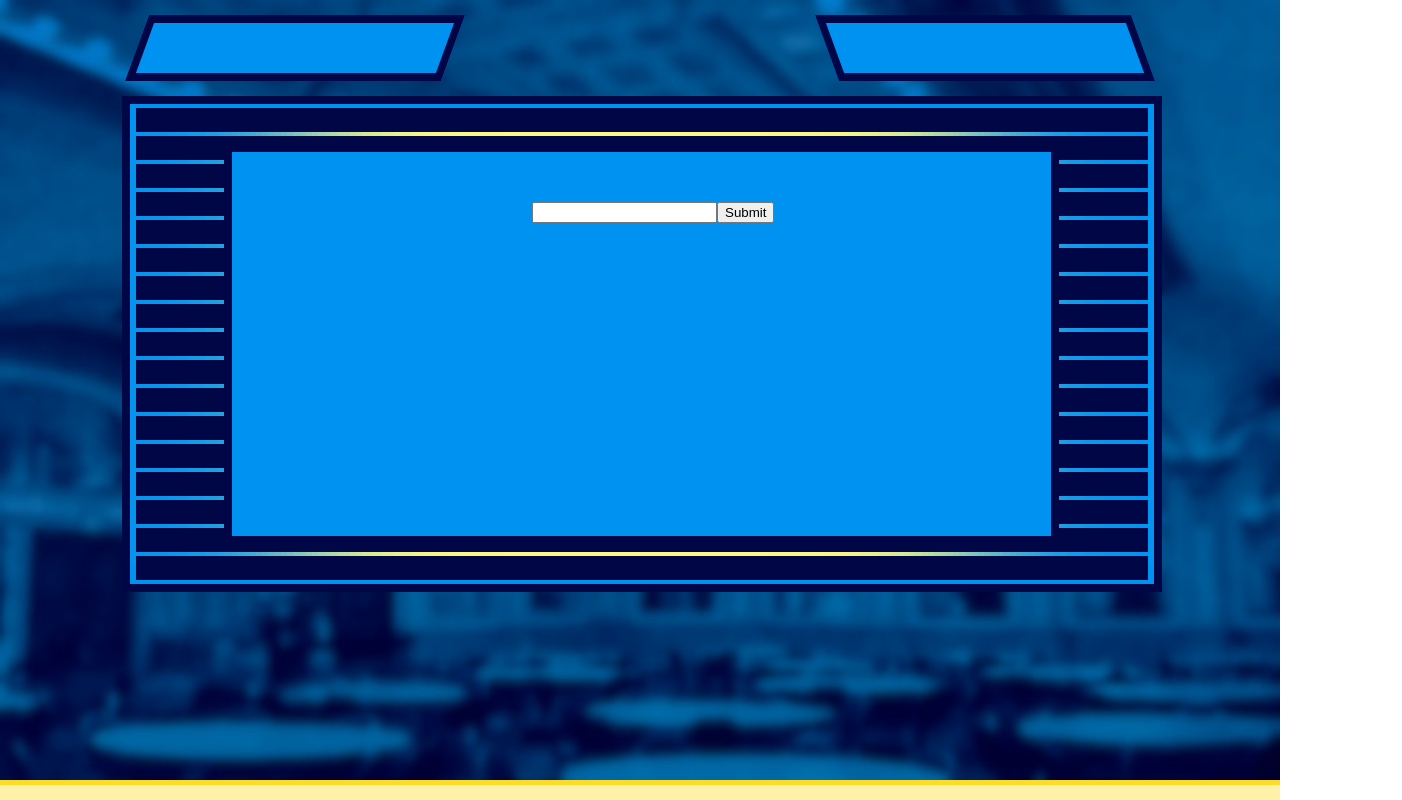
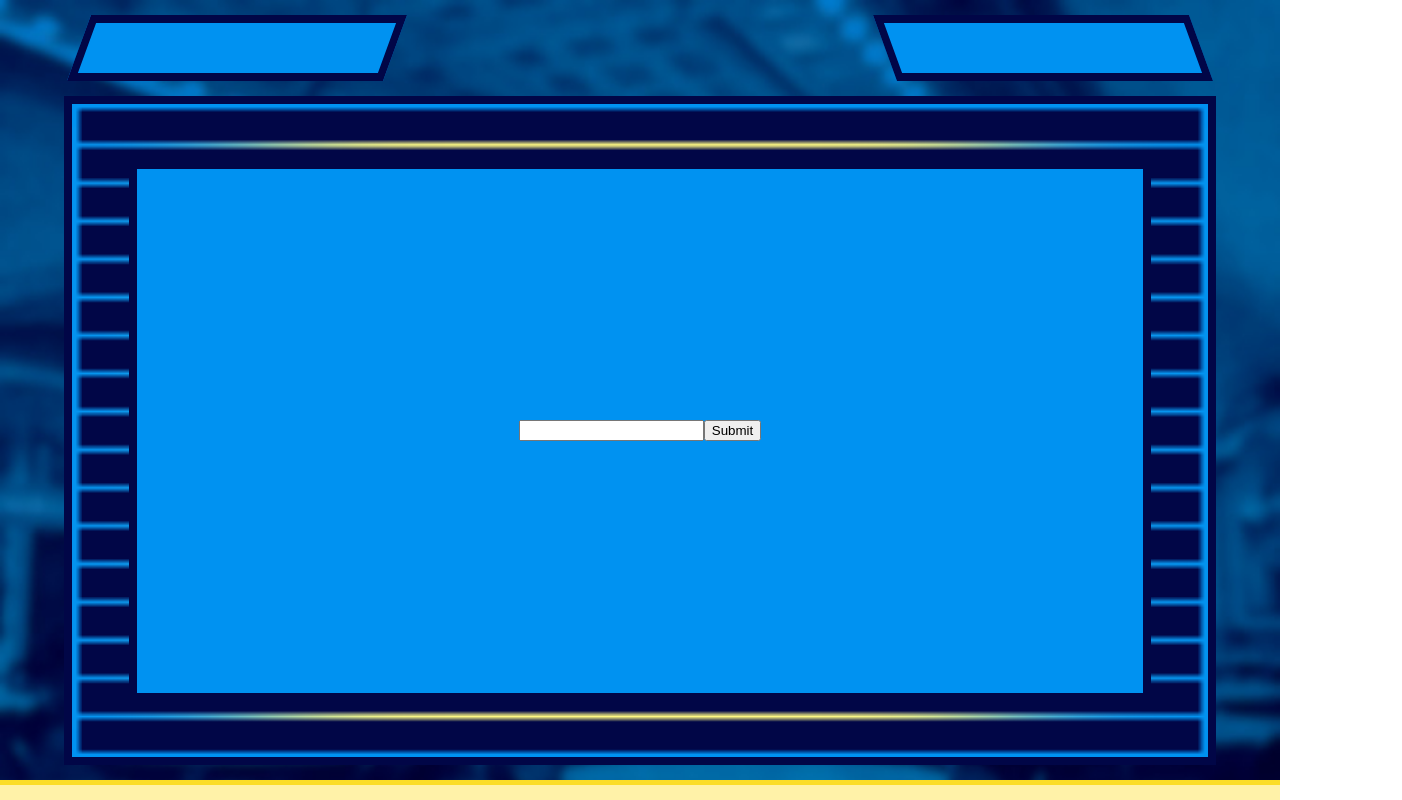
Before and after one commit to PittProgramCouncil/Pittsanity, an Angular app: page / in a window 1280 px wide. Shown: the whole page, 1402 px wide, since content can reach past the window. Built offline with nearby package versions, Linux system fonts and the light colour scheme.

Commit message:
Refactored layout with flexbox

```diff
--- a/src/app/app.component.css
+++ b/src/app/app.component.css
@@ -1,14 +1,22 @@
+:host {
+	display: flex;
+	height: 100vh;
+	width: 100vw;
+}
+
 div.wrapper
 {
-	width: 95vw;
-	max-width: 100%;
-	height: 500px;
+	display: flex;
+	flex-direction: column;
+	flex-grow: 1;
+	width: 100%;
+	height: 100%;
 }
 
 div.facts
 {
-	width: 80%;
-	height: 500px;
-
-	margin: 0px auto;
+	display: flex;
+	flex-direction: column;
+	flex-grow: 1;
+	padding: 0% 5%;
 }
--- a/src/app/fact-list/fact-list.component.css
+++ b/src/app/fact-list/fact-list.component.css
@@ -1,6 +1,7 @@
-div.topHUD
-{
-	width: 81vw;
+:host {
+	display: flex;
+	flex-direction: column;
+	flex-grow: 1;
 }
 
 div.roundTitle, div.timerContainer
@@ -47,8 +48,8 @@ div.roundTitle > p
 
 p.clockTime
 {
-	margin-left: 25px;
-	float: left;
+	margin-right: 25px;
+	float: right;
 }
 
 p.clockButton
@@ -56,7 +57,7 @@ p.clockButton
 	visibility: hidden;
 	margin-left: 5px;
 	margin-right: 5px;
-	float: right;
+	float: left;
 	cursor: pointer;
 }
 
@@ -116,11 +117,9 @@ div.mistake > p:after
 
 div.gameContainer
 {
-	height: 95%;
-	max-height: 95%;
-	width: 100vw;
-
 	display: flex;
+	flex-grow: 1;
+	padding-bottom: 3%;
 }
 
 div.gameBackground
@@ -128,33 +127,37 @@ div.gameBackground
 	background-image: url("../../assets/factsBackground.png");
 	background-repeat: no-repeat;
 	background-size: 100% 100%;
-	image-rendering: pixelated;
-
 	background-color: #0092f1;
 	border: 8px solid #010647;
-
-	height: 480px;
-	width: 80%;
-	margin: 0px;
-
-	position: absolute;
+	display: flex;
+	flex-direction: row;
+	flex-grow: 1;
 }
 
 div.titleCard
 {
 	background-color: #0092f1;
 	border: 8px solid #010647;
-
-	position: relative;
-
-	height: 80%;
-	width: 80%;
-	margin: auto;
-	top: 50%;
-	transform: translate(0%, -50%);
+	display: flex;
+	flex-direction: column;
+	flex-grow: 1;
+	justify-content: center;
+	margin: 5%;
 }
 
-div.titleCard > p
+div.formGroup {
+	display: flex;
+	justify-content: center;
+}
+
+div.logoContainer {
+	display: flex;
+	flex-grow: 1;
+	flex-direction: column;
+	justify-content: center;
+}
+
+div.logoContainer > p
 {
 	font-family: "Franklin Gothic Medium";
 	text-align: center;
@@ -163,65 +166,63 @@ div.titleCard > p
 	font-style: italic;
 	text-shadow: 0px 3px 5px #555;
 
-	top: 20%;
 	color: white;
-	position: relative;
 	margin: 0px;
-
-
 }
 
-div.titleCard > div
+div.logoContainer > div
 {
-	position: relative;
 	background-image: url("../../assets/logo.png");
 	width: 476px;
 	height: 123px;
 	margin: 0px auto;
-	top: 80px;
 }
 
-input, button
+.factsListContainer
 {
+	display: flex;
+	flex-direction: column;
+	flex-grow: 1;
+	justify-content: center;
+	margin: 0px 30px;
 	position: relative;
-	left: 300px;
-	top: 50px;
 }
 
-.example-container
-{
-	height: 100%;
-	display: inline-block;
-	margin: 0px 30px;
-	vertical-align: top;
-}
-
-.example-list
+.factsList
 {
 	position: absolute;
+	width: 100%;
+
+	/*
 	z-index: 100;
 
 	max-width: 100%;
 	display: block;
 	border-radius: 4px;
 	overflow: hidden;
-
-	/*border: red 1px solid;*/
+	*/
 }
 
 div #new-facts-list
 {
-    top: 114px;
+	/*
+	top: 114px;
     left: 55px;
 	width: 450px;
 	min-height: 220px;
+	*/
+	height: 220px;
 }
+
 
 div #final-facts-list
 {
+	/*
 	right: 60px;
-	width: 450px;
 	min-height: 480px;
+	*/
+	height: 550px;
+	width: 100%;
 }
 
 div.newFactBox, div.finalFactBox, div.newFactPlaceholder, div.finalFactPlaceholder
@@ -241,7 +242,7 @@ div.newFactBox, div.finalFactBox, div.newFactPlaceholder, div.finalFactPlacehold
 .newFactBox
 {
 	width: 450px;
-	height: 40px;
+	height: 48px;
 	padding: 18px 10px;
 	margin: 12px auto;
 }
@@ -249,7 +250,7 @@ div.newFactBox, div.finalFactBox, div.newFactPlaceholder, div.finalFactPlacehold
 .finalFactBox
 {
 	width: 450px;
-	height: 40px;
+	height: 48px;
 	padding: 18px 10px;
 	margin: 12px auto;
 }
@@ -273,7 +274,7 @@ div.newFactBox, div.finalFactBox, div.newFactPlaceholder, div.finalFactPlacehold
 	margin: 0px auto;
 
 	font-family: "Franklin Gothic Medium";
-	font-size: 18px;
+	font-size: 20px;
 	font-weight: 400;
 	text-align: center;
 	color: white;
@@ -305,20 +306,21 @@ div.newFactBox, div.finalFactBox, div.newFactPlaceholder, div.finalFactPlacehold
 	transform: rotateX(-180deg);
 }
 
+
 div.newFactPlaceholderContainer, div.finalFactPlaceholderContainer
 {
 	position: absolute;
+	width: 100%;
 }
 
 div.newFactPlaceholderContainer
 {
-	top: 115px;
-	left: 55px;
+	height: 220px;
 }
 
 div.finalFactPlaceholderContainer
 {
-	right: 60px;
+	height: 550px;
 }
 
 div.newFactPlaceholder, div.finalFactPlaceholder
@@ -332,7 +334,7 @@ div.newFactPlaceholder, div.finalFactPlaceholder
 div.newFactPlaceholder
 {
 	width: 450px;
-	height: 40px;
+	height: 48px;
 	padding: 18px 10px;
 	margin: 12px auto;
 }
@@ -340,14 +342,14 @@ div.newFactPlaceholder
 div.finalFactPlaceholder
 {
 	width: 450px;
-	height: 40px;
+	height: 48px;
 	padding: 18px 10px;
 	margin: 12px auto;
 }
 
 .cdk-drag-preview {
 	width: 450px;
-	height: 40px;
+	height: 48px;
 	padding: 18px 10px;
 	margin: 12px auto;
 
@@ -360,7 +362,7 @@ div.finalFactPlaceholder
 
 .cdk-drag-placeholder {
 	width: 450px;
-	height: 40px;
+	height: 48px;
 	padding: 18px 10px;
 	opacity: 0;
 }
@@ -384,7 +386,7 @@ div.finalFactPlaceholder
   transition: transform 250ms cubic-bezier(0, 0, 0.2, 1);
 }
 
-.example-list.cdk-drop-list-dragging .example-box:not(.cdk-drag-placeholder) {
+.factsList.cdk-drop-list-dragging .example-box:not(.cdk-drag-placeholder) {
   transition: transform 250ms cubic-bezier(0, 0, 0.2, 1);
 }
 
--- a/src/app/fact-list/fact-list.component.html
+++ b/src/app/fact-list/fact-list.component.html
@@ -11,29 +11,33 @@
 
 	<div class="timerContainer">
 		<p *ngIf="timeRemaining >= 0" class="clockTime">{{timeRemaining | clock}}</p>
+		<p *ngIf="curGroup >= 0" class="clockButton" (click)="addTime(30)">+</p>
+		<p *ngIf="curGroup >= 0" class="clockButton" (click)="addTime(-30)">−</p>
 		<p *ngIf="curGroup >= 0" class="clockButton" (click)="setTime(0)">×</p>
-		<p *ngIf="curGroup >= 0" class="clockButton" (click)="addTime(-30)">−</p>
-		<p *ngIf="curGroup >= 0" class="clockButton" (click)="addTime(30)">+</p>
 	</div>
 </div>
 
 <div class="gameContainer" (click)="resetLoseBackground()">
 	<div class="gameBackground" *ngIf="curGroup == -2">
 		<div class="titleCard">
+			<div class="formGroup">
 				<input type="password" #pw>
 				<button (click)="checkPassword(pw.value);">Submit</button>
+			</div>
 		</div>
 	</div>
 
 	<div class="gameBackground" *ngIf="curGroup == -1">
 		<div class="titleCard">
+			<div class="logoContainer">
 				<p class="topLine">Welcome to</p>
 				<div class="logo"></div>
+			</div>
 		</div>
 	</div>
 
 	<div class="gameBackground" *ngIf="curGroup > -1">
-		<div class="example-container">
+		<div class="factsListContainer">
 			<div class="newFactPlaceholderContainer">
 				<div class="newFactPlaceholder" *ngFor="let item of [].constructor(4)"></div>
 			</div>
@@ -43,7 +47,7 @@
 			#newFactsList="cdkDropList"
 			[cdkDropListData]="newFacts"
 			[cdkDropListConnectedTo]="[finalFactsList]"
-			class="example-list" id="new-facts-list"
+			class="factsList" id="new-facts-list"
 			(cdkDropListDropped)="drop($event)">
 				<div class="newFactBox" *ngFor="let item of newFacts" cdkDrag>
 					<p>{{item.fact}}</p>
@@ -51,7 +55,7 @@
 			</div>
 		</div>
 
-		<div class="example-container" id="final-facts-container">
+		<div class="factsListContainer" id="final-facts-container">
 			<div class="finalFactPlaceholderContainer">
 				<div class="finalFactPlaceholder" *ngFor="let item of [].constructor(9)"></div>
 			</div>
@@ -61,7 +65,7 @@
 			#finalFactsList="cdkDropList"
 			[cdkDropListData]="finalFacts"
 			[cdkDropListConnectedTo]="[newFactsList]"
-			class="example-list" id="final-facts-list"
+			class="factsList" id="final-facts-list"
 			(cdkDropListDropped)="drop($event)">
 				<div class="finalFactBox" *ngFor="let item of finalFacts; let i = index" id="{{ 'fact' + i }}" cdkDrag>
 					<div class="answerContainer">
--- a/src/app/game.json
+++ b/src/app/game.json
@@ -20,9 +20,9 @@
 				"answer" : "3 Nobel Prizes"
 			},
 			{
-				"fact" : "Bed spaces in on-campus housing",
+				"fact" : "Test, value is 10,000",
 				"value" : 8449,
-				"answer" : "8,449 beds"
+				"answer" : "Test 10,000"
 			}
 		],
 		"1" :
```
